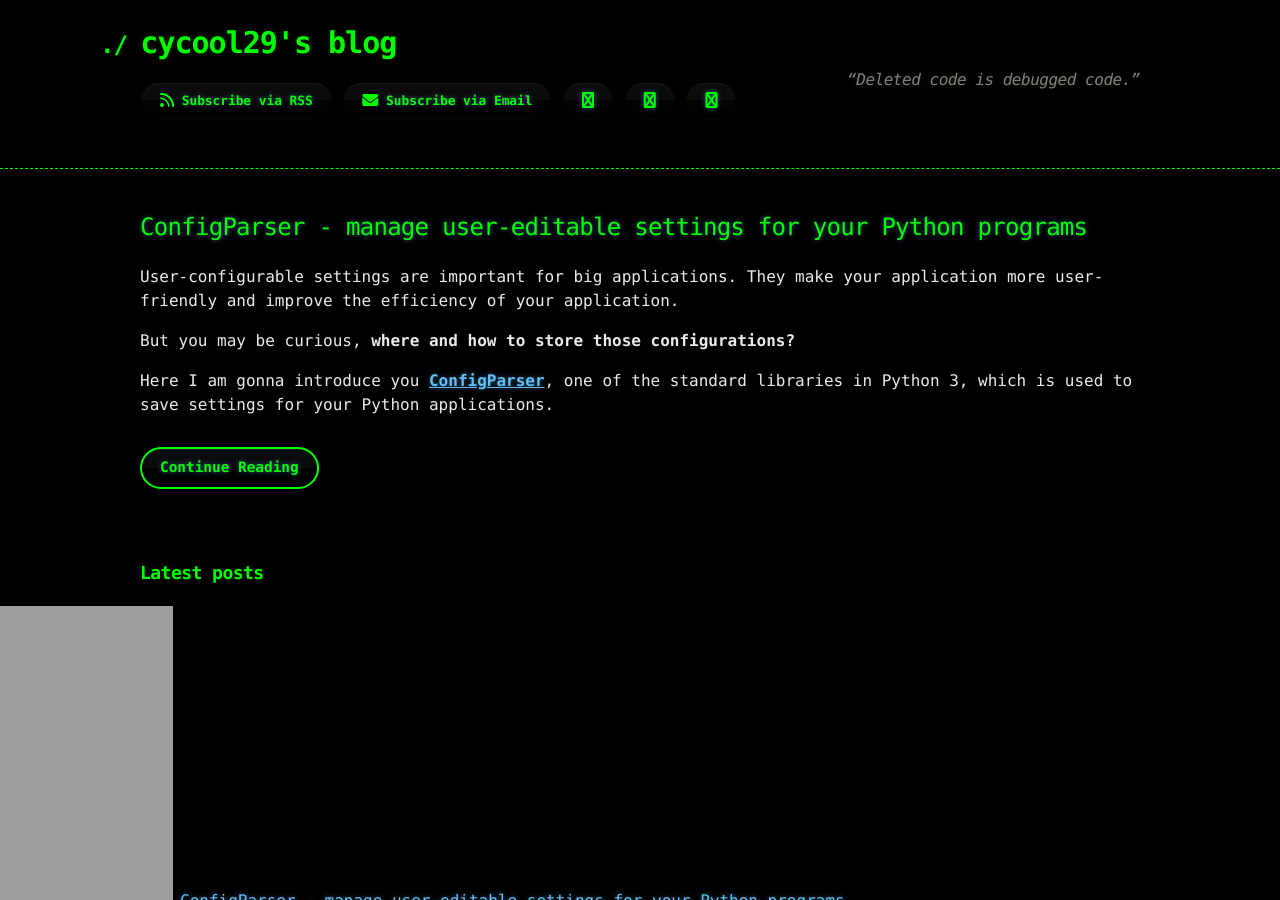
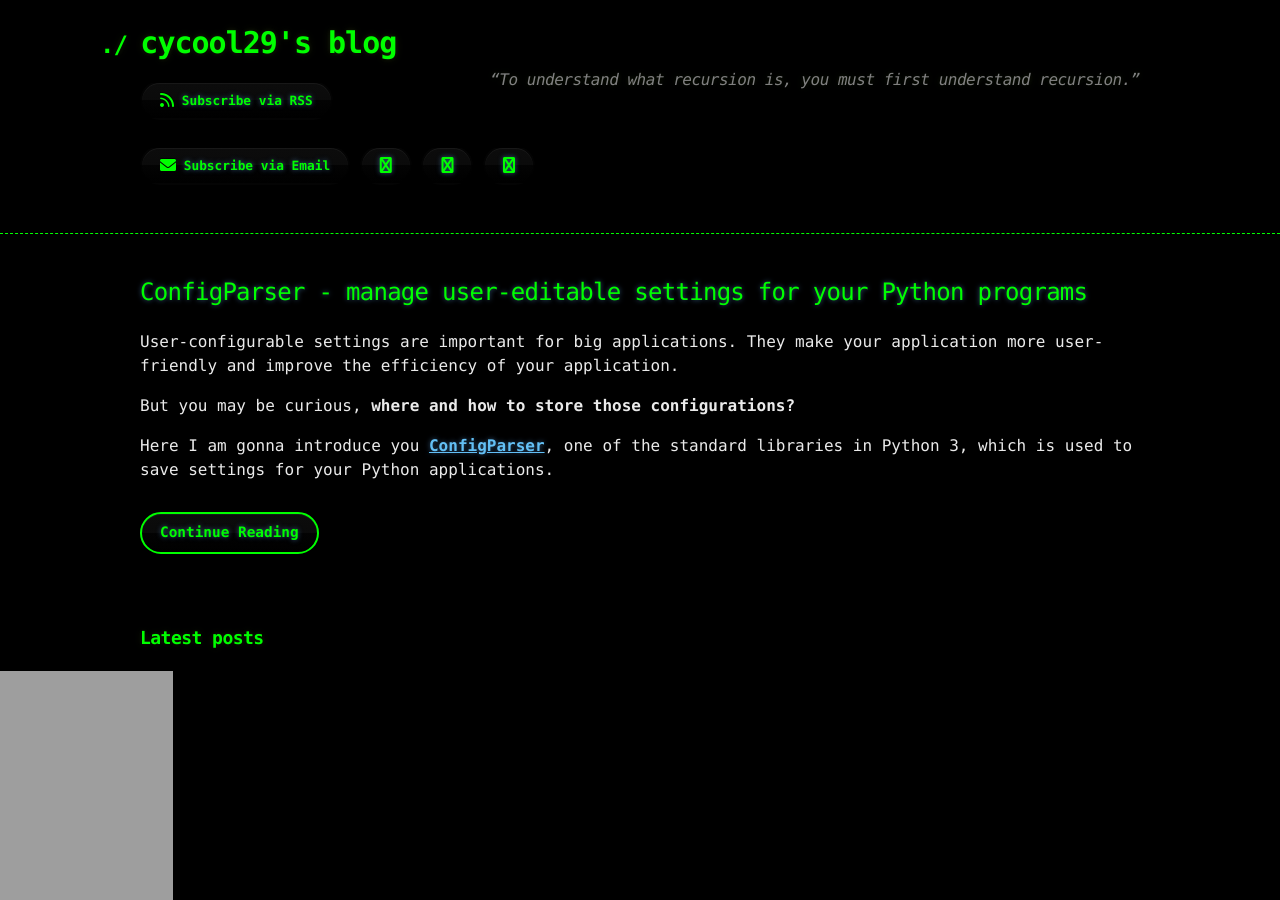
Before and after one commit to cycool29/cycool29.github.io, a Jekyll site: the page built from index.md, in a window 1280 px wide and 900 px high. Built offline with Jekyll 4.4.1, drawn with Linux system fonts in a browser that asks for light colours; a style sheet for code colours, icons or effects is not loaded.

Commit message:
Update quotes

```diff
--- a/_config.yml
+++ b/_config.yml
@@ -1,5 +1,5 @@
 title: cycool29's blog
-description: "“Deleted code is debugged code.” "
+description: "“To understand what recursion is, you must first understand recursion.” "
 author: cycool29
 url: https://cycool29.github.io
 timezone: UTC
```
